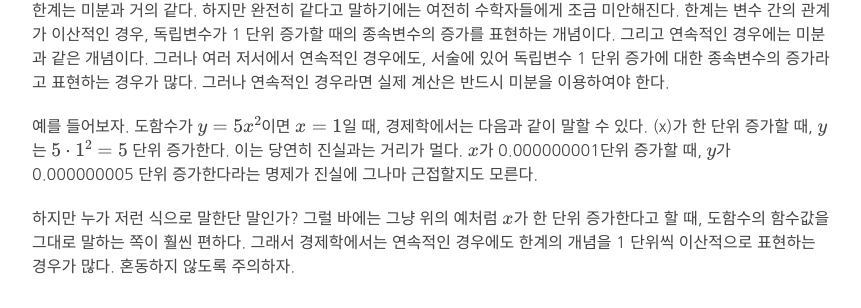
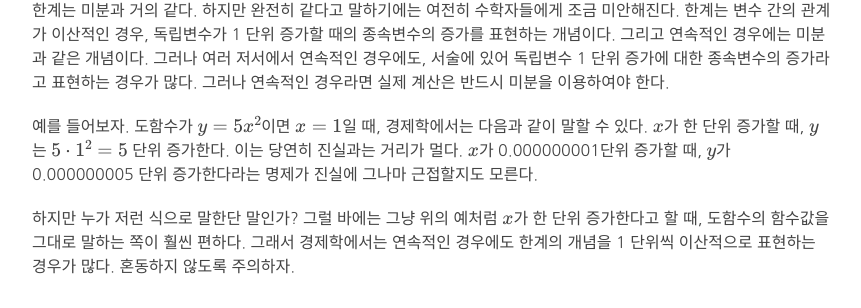
Before and after one commit to Portalife/Portalife.github.io, a Jekyll site: the page built from categories/미시경제/미분/index.md, in a window 1280 px wide and 900 px high, scrolled down 2072 px. Shown: the part 502-810 px from the top of the window, without its empty margins (103-964 px from the left). Built offline with Jekyll 4.4.1, drawn with Linux system fonts in a browser that asks for light colours; our own code applies the rules of GitHub Pages for plain Markdown files.

```diff
--- a/categories/미시경제/미분/index.md
+++ b/categories/미시경제/미분/index.md
@@ -105,6 +105,6 @@ background-color: #289ED9; padding: 5px; border-radius: 10px">
 
 한계는 미분과 거의 같다. 하지만 완전히 같다고 말하기에는 여전히 수학자들에게 조금 미안해진다. 한계는 변수 간의 관계가 이산적인 경우, 독립변수가 1 단위 증가할 때의 종속변수의 증가를 표현하는 개념이다. 그리고 연속적인 경우에는 미분과 같은 개념이다. 그러나 여러 저서에서 연속적인 경우에도, 서술에 있어 독립변수 1 단위 증가에 대한 종속변수의 증가라고 표현하는 경우가 많다. 그러나 연속적인 경우라면 실제 계산은 반드시 미분을 이용하여야 한다.
 
-예를 들어보자. 도함수가 \\(y=5x^2\\)이면 \\(x=1\\)일 때, 경제학에서는 다음과 같이 말할 수 있다. \(x\)가 한 단위 증가할 때, \\(y\\)는 \\(5\cdot1^2=5\\) 단위 증가한다. 이는 당연히 진실과는 거리가 멀다. \\(x\\)가 0.000000001단위 증가할 때, \\(y\\)가 0.000000005 단위 증가한다라는 명제가 진실에 그나마 근접할지도 모른다.
+예를 들어보자. 도함수가 \\(y=5x^2\\)이면 \\(x=1\\)일 때, 경제학에서는 다음과 같이 말할 수 있다. \\(x\\)가 한 단위 증가할 때, \\(y\\)는 \\(5\cdot1^2=5\\) 단위 증가한다. 이는 당연히 진실과는 거리가 멀다. \\(x\\)가 0.000000001단위 증가할 때, \\(y\\)가 0.000000005 단위 증가한다라는 명제가 진실에 그나마 근접할지도 모른다.
 
 하지만 누가 저런 식으로 말한단 말인가? 그럴 바에는 그냥 위의 예처럼 \\(x\\)가 한 단위 증가한다고 할 때, 도함수의 함수값을 그대로 말하는 쪽이 훨씬 편하다. 그래서 경제학에서는 연속적인 경우에도 한계의 개념을 1 단위씩 이산적으로 표현하는 경우가 많다. 혼동하지 않도록 주의하자.
```
